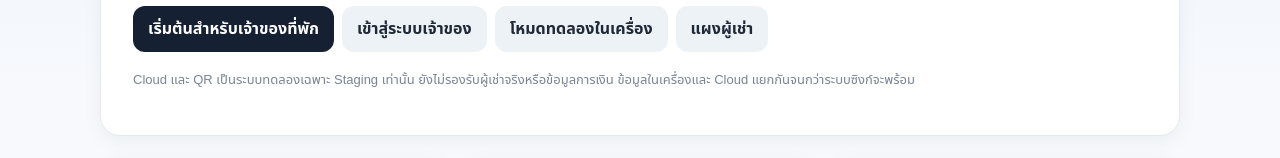
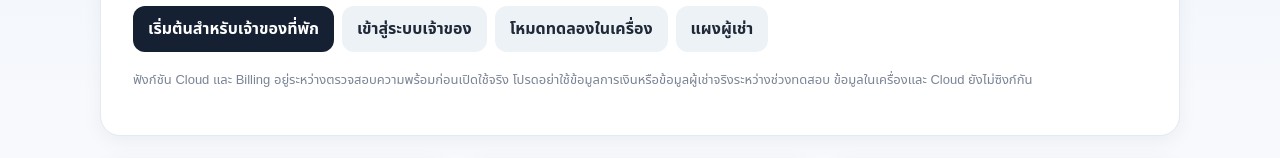
Before and after one commit to santilab48/StayHub, a Next.js app: page / in a window 1280 px wide. Shown: the part 187-345 px from the top of the page. Built offline with nearby package versions, Linux system fonts and the light colour scheme.

Commit message:
fix(p26): clarify cloud billing release status on landing page

```diff
--- a/app/page.tsx
+++ b/app/page.tsx
@@ -5,7 +5,7 @@ export default function Home(){
       <h1>จัดการที่พักได้ง่าย ในแอปเดียว</h1>
       <p className="lead">เลือกประเภทที่พักก่อน สมัครสมาชิก แล้วเริ่มสร้างที่พักและ QR ให้ผู้เช่าได้จากบัญชีเจ้าของ ไม่ต้องใช้ LINE OA</p>
       <div className="flow"><a className="btn" href="/cloud">เริ่มต้นสำหรับเจ้าของที่พัก</a><a className="btn secondary" href="/cloud">เข้าสู่ระบบเจ้าของ</a><a className="btn secondary" href="/start">โหมดทดลองในเครื่อง</a><a className="btn secondary" href="/my">แผงผู้เช่า</a></div>
-      <p className="footnote">Cloud และ QR เป็นระบบทดลองเฉพาะ Staging เท่านั้น ยังไม่รองรับผู้เช่าจริงหรือข้อมูลการเงิน ข้อมูลในเครื่องและ Cloud แยกกันจนกว่าระบบซิงก์จะพร้อม</p>
+      <p className="footnote">ฟังก์ชัน Cloud และ Billing อยู่ระหว่างตรวจสอบความพร้อมก่อนเปิดใช้จริง โปรดอย่าใช้ข้อมูลการเงินหรือข้อมูลผู้เช่าจริงระหว่างช่วงทดสอบ ข้อมูลในเครื่องและ Cloud ยังไม่ซิงก์กัน</p>
     </section>
     <section className="section grid">
       <div className="card"><div className="icon">🏠</div><h3>ที่พักของคุณ</h3><p className="muted">เริ่มตั้งค่าหอพัก เกสต์เฮาส์ รายวัน และโฮมสเตย์ได้โดยไม่ผูกกับ LINE</p></div>
```
